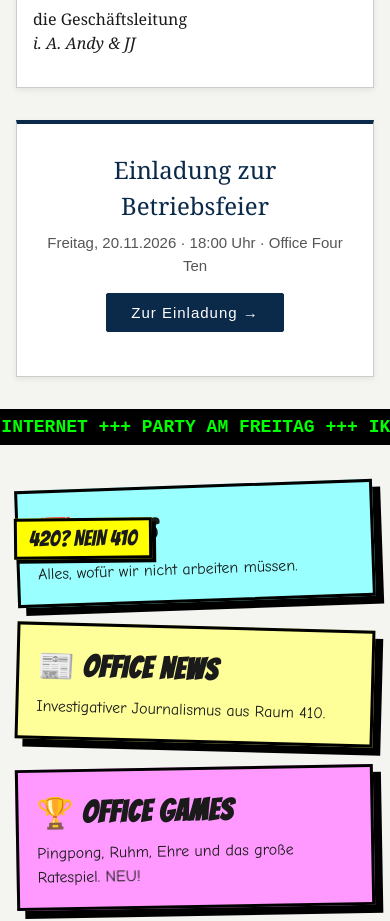
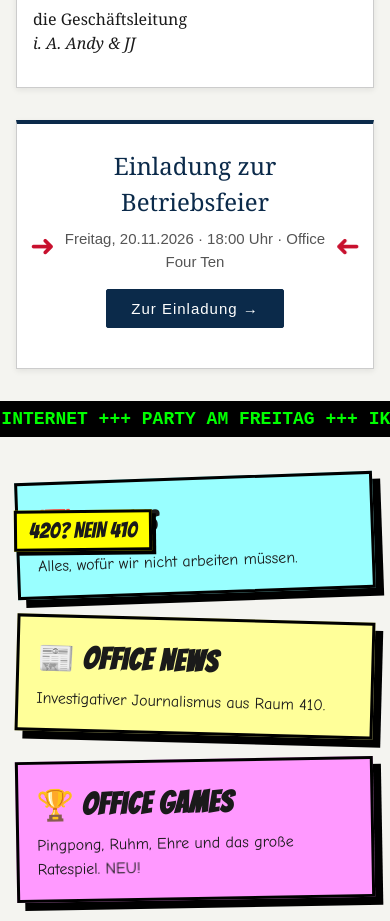
Before and after one commit to 9andy99-hash/office-four-ten, a website: page index.html in a window 390 px wide. Shown: the part 1140-2061 px from the top of the page. Drawn offline with Linux system fonts and the light colour scheme.

Commit message:
Startseite: Pfeile zeigen auf die Party Einladung
Co-Authored-By: Claude Opus 5.5 <noreply@anthropic.com>
Claude-Session: https://claude.ai/code/session_01M2Gku49vy8PC7nrf899Fqf

```diff
--- a/css/style.css
+++ b/css/style.css
@@ -62,7 +62,20 @@ footer.fuss .klein { font-size: 9px; }
   background: #fff; border: 1px solid #ccc; border-top: 4px solid #0b2a4a;
   margin: 0 auto 32px; box-shadow: 0 2px 6px rgba(0,0,0,.08);
 }
-.chaos-inner { padding: 28px 24px; text-align: center; color: #1a1a1a; }
+.chaos-inner { display: flex; align-items: center; justify-content: center; gap: 28px; padding: 28px 16px; text-align: center; color: #1a1a1a; }
+/* Pfeile links und rechts, die auf die Einladung zeigen */
+.pfeil { flex: none; font-size: 52px; line-height: 1; color: #c8102e; font-family: Arial, Helvetica, sans-serif; }
+.pfeil-links { animation: pfeil-links 0.8s ease-in-out infinite; }
+.pfeil-rechts { transform: scaleX(-1); animation: pfeil-rechts 0.8s ease-in-out infinite; }
+@keyframes pfeil-links { 0%, 100% { transform: translateX(0); } 50% { transform: translateX(10px); } }
+@keyframes pfeil-rechts { 0%, 100% { transform: translateX(0) scaleX(-1); } 50% { transform: translateX(-10px) scaleX(-1); } }
+@media (max-width: 600px) {
+  .chaos-inner { gap: 10px; padding: 24px 8px; }
+  .pfeil { font-size: 30px; }
+}
+@media (prefers-reduced-motion: reduce) {
+  .pfeil-links, .pfeil-rechts { animation: none; }
+}
 .chaos-inner h2 { font-size: clamp(24px, 5vw, 32px); margin: 0 0 8px; color: #0b2a4a; font-weight: normal; }
 .chaos-inner p { margin: 0 0 16px; font-family: Arial, Helvetica, sans-serif; font-size: 15px; color: #555; }
 .knopf {
--- a/index.html
+++ b/index.html
@@ -47,9 +47,13 @@
 
     <section class="chaos">
       <div class="chaos-inner">
-        <h2>Einladung zur Betriebsfeier</h2>
-        <p>Freitag, 20.11.2026 · 18:00 Uhr · Office Four Ten</p>
-        <p><a class="knopf" href="events.html">Zur Einladung →</a></p>
+        <span class="pfeil pfeil-links" aria-hidden="true">➜</span>
+        <div>
+          <h2>Einladung zur Betriebsfeier</h2>
+          <p>Freitag, 20.11.2026 · 18:00 Uhr · Office Four Ten</p>
+          <p><a class="knopf" href="events.html">Zur Einladung →</a></p>
+        </div>
+        <span class="pfeil pfeil-rechts" aria-hidden="true">➜</span>
       </div>
     </section>
   </main>
```
